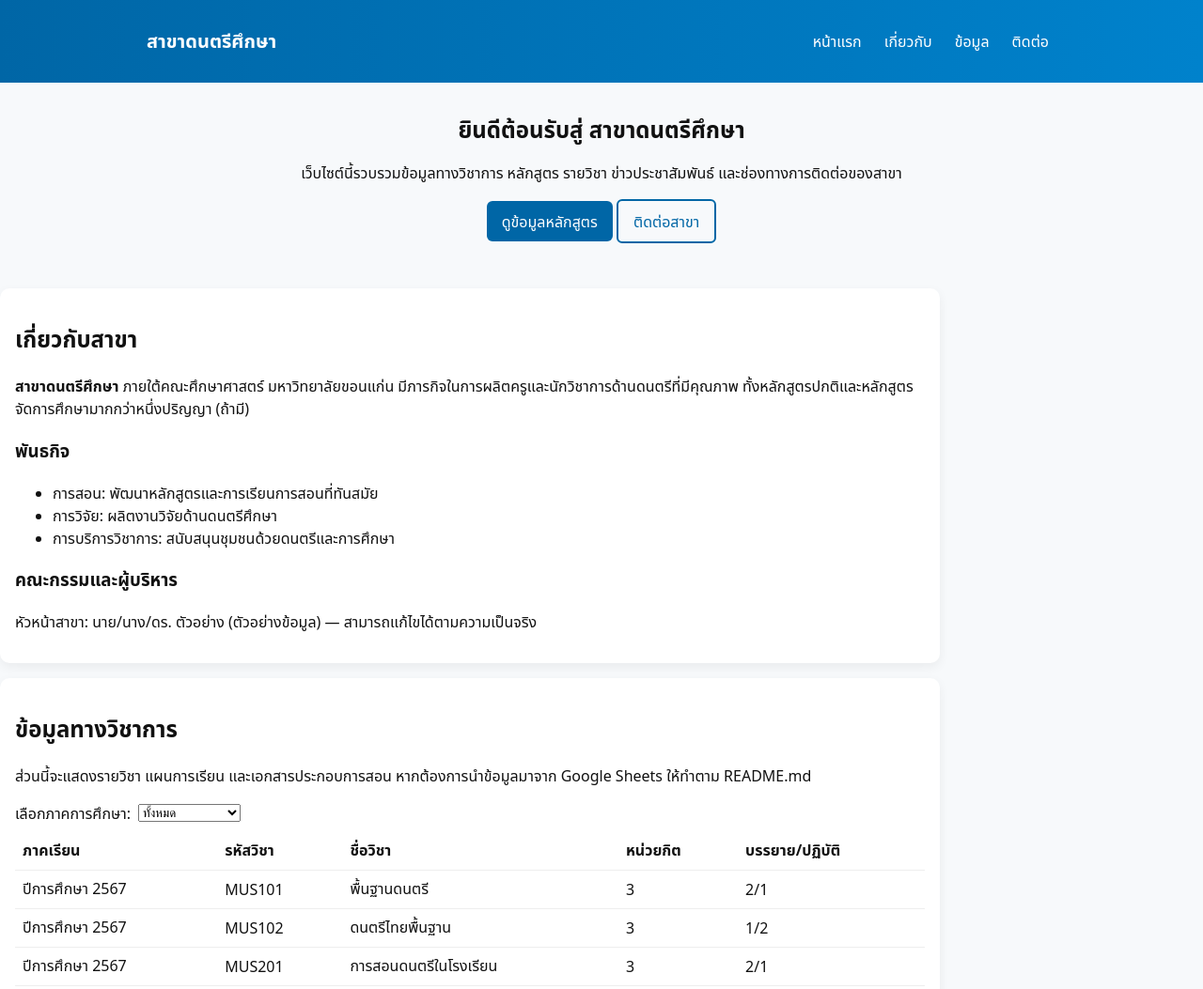
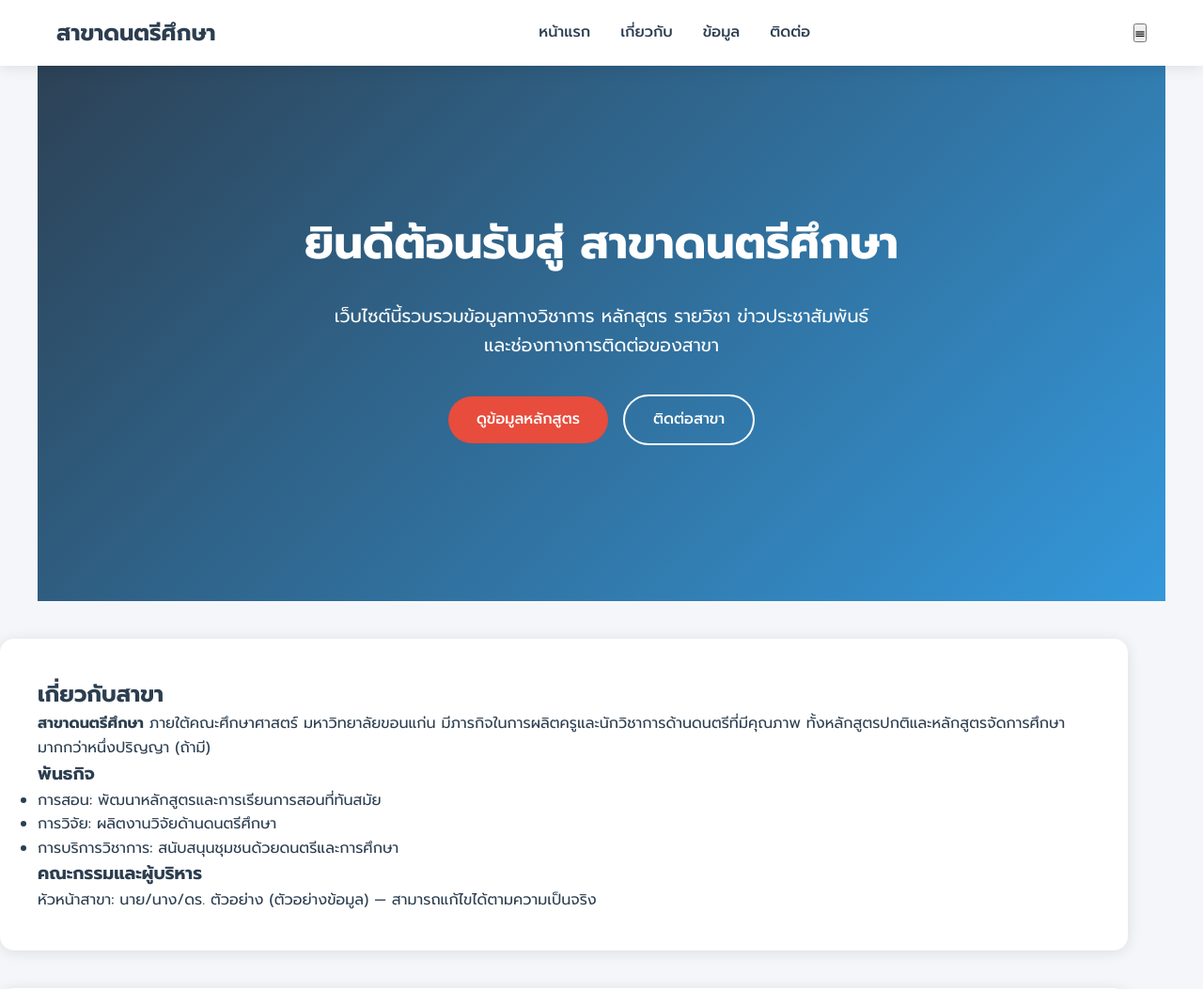
Before and after one commit to MUED3/academic.mued4.github.io, a plain HTML site: page index.html in a window 1280 px wide. Shown: the top 1053 px of the page at 94% size. Drawn offline with Linux system fonts and the light colour scheme.

Commit message:
update 12-8

```diff
--- a/assets/styles.css
+++ b/assets/styles.css
@@ -1,136 +1,226 @@
-/* Basic CSS for the department site */
+/* Modern Variables */
 :root {
-    --accent: #0066a6;
-    --muted: #666;
-    --bg: #f7f9fb;
-    --card: #fff;
+  --primary: #2c3e50;
+  --secondary: #e74c3c;
+  --accent: #3498db;
+  --background: #f5f6fa;
+  --text: #2c3e50;
+  --white: #ffffff;
+  --shadow: 0 2px 15px rgba(0,0,0,0.1);
+  --transition: all 0.3s ease;
 }
 
+/* Reset & Base Styles */
 * {
-    box-sizing: border-box
+  margin: 0;
+  padding: 0;
+  box-sizing: border-box;
 }
 
 body {
-    font-family: system-ui, -apple-system, Segoe UI, Roboto, 'Noto Sans Thai', "Noto Sans", sans-serif;
-    margin: 0;
-    background: var(--bg);
-    color: #111;
-    line-height: 1.5
+  font-family: 'Prompt', -apple-system, BlinkMacSystemFont, sans-serif;
+  line-height: 1.6;
+  color: var(--text);
+  background: var(--background);
 }
 
 .container {
-    max-width: 1000px;
+  max-width: 1200px;
   margin: 0 auto;
-    padding: 1rem
+  padding: 0 20px;
 }
 
+/* Header Styles */
 .site-header {
-    background: linear-gradient(90deg, var(--accent), #0082cc);
-    color: #fff;
-    padding: 0.5rem 0
+  background: var(--white);
+  box-shadow: var(--shadow);
+  position: fixed;
+  width: 100%;
+  top: 0;
+  z-index: 1000;
 }
 
 .site-header .container {
   display: flex;
+  justify-content: space-between;
   align-items: center;
-    gap: 1rem
+  padding: 1rem 20px;
 }
 
 .logo {
-    margin: 0;
-    font-size: 1.25rem
+  font-size: 1.5rem;
+  font-weight: 700;
+  color: var(--primary);
 }
 
 .nav {
-    margin-left: auto;
   display: flex;
-    gap: 0.5rem
+  gap: 2rem;
 }
 
-.nav a {
-    color: #fff;
+.nav-link {
+  color: var(--text);
   text-decoration: none;
-    padding: 0.5rem
+  font-weight: 500;
+  transition: var(--transition);
+  position: relative;
 }
 
-#menu-toggle {
-    display: none;
-    background: none;
-    border: none;
-    color: #fff;
-    font-size: 1.25rem
+.nav-link:after {
+  content: '';
+  position: absolute;
+  bottom: -5px;
+  left: 0;
+  width: 0;
+  height: 2px;
+  background: var(--secondary);
+  transition: var(--transition);
 }
 
+.nav-link:hover:after {
+  width: 100%;
+}
+
+/* Hero Section */
 .hero {
-    padding: 2rem 1rem;
-    text-align: center
+  padding: 120px 20px 60px;
+  text-align: center;
+  background: linear-gradient(135deg, var(--primary), var(--accent));
+  color: var(--white);
+  min-height: 80vh;
+  display: flex;
+  flex-direction: column;
+  justify-content: center;
+  align-items: center;
 }
 
 .hero h2 {
-    margin: 0 0 .5rem
+  font-size: 3rem;
+  margin-bottom: 1.5rem;
+}
+
+.hero p {
+  font-size: 1.2rem;
+  max-width: 600px;
+  margin: 0 auto 2rem;
+}
+
+/* Buttons */
+.btn {
+  display: inline-block;
+  padding: 12px 30px;
+  border-radius: 50px;
+  text-decoration: none;
+  transition: var(--transition);
+  font-weight: 500;
+  margin: 5px;
 }
 
 .btn {
-    display: inline-block;
-    padding: .6rem 1rem;
-    border-radius: 6px;
-    background: var(--accent);
-    color: #fff;
-    text-decoration: none;
+  background: var(--secondary);
+  color: var(--white);
   border: none;
-    cursor: pointer
 }
 
 .btn-outline {
   background: transparent;
-    border: 2px solid var(--accent);
-    color: var(--accent)
+  border: 2px solid var(--white);
 }
 
-.card {
-    background: var(--card);
-    padding: 1rem;
-    margin: 1rem 0;
-    border-radius: 10px;
-    box-shadow: 0 4px 12px rgba(0, 0, 0, 0.06)
+.btn:hover {
+  transform: translateY(-3px);
+  box-shadow: var(--shadow);
 }
 
-.data-controls {
-    display: flex;
-    align-items: center;
-    gap: 0.5rem;
-    margin-bottom: 0.5rem
+/* Card Sections */
+.card {
+  background: var(--white);
+  border-radius: 15px;
+  padding: 40px;
+  margin: 40px 0;
+  box-shadow: var(--shadow);
 }
 
+/* Tables */
 table {
   width: 100%;
-    border-collapse: collapse
+  border-collapse: collapse;
+  margin: 20px 0;
 }
 
-th,
-td {
-    padding: 0.5rem;
-    border-bottom: 1px solid #eee;
-    text-align: left
+th, td {
+  padding: 12px;
+  text-align: left;
+  border-bottom: 1px solid #ddd;
 }
 
-.muted {
-    color: var(--muted)
+th {
+  background: var(--primary);
+  color: var(--white);
 }
 
-.site-footer {
-    padding: 1rem 0;
-    text-align: center;
-    margin-top: 1rem
+/* Forms */
+form {
+  display: grid;
+  gap: 20px;
+  max-width: 600px;
+  margin: 0 auto;
 }
 
-@media(max-width:720px) {
+label {
+  display: block;
+  margin-bottom: 5px;
+  font-weight: 500;
+}
+
+input, textarea {
+  width: 100%;
+  padding: 12px;
+  border: 1px solid #ddd;
+  border-radius: 8px;
+  font-size: 1rem;
+}
+
+/* Footer */
+.site-footer {
+  background: var(--primary);
+  color: var(--white);
+  padding: 40px 0;
+  text-align: center;
+  margin-top: 60px;
+}
+
+/* Responsive Design */
+@media (max-width: 768px) {
   .nav {
-        display: none
+    display: none;
   }
 
   #menu-toggle {
     display: block;
-        margin-left: auto
+  }
+
+  .hero h2 {
+    font-size: 2rem;
+  }
+
+  .card {
+    padding: 20px;
   }
 }
+
+/* Animations */
+@keyframes fadeIn {
+  from { opacity: 0; transform: translateY(20px); }
+  to { opacity: 1; transform: translateY(0); }
+}
+
+.card {
+  animation: fadeIn 0.5s ease-out;
+}
+
+/* Utilities */
+.muted {
+  color: #666;
+  font-size: 0.9rem;
+}
--- a/index.html
+++ b/index.html
@@ -7,6 +7,7 @@
     <link rel="stylesheet" href="assets/styles.css">
     <meta name="description"
         content="เว็บไซต์สาขาดนตรีศึกษา คณะศึกษาศาสตร์ มหาวิทยาลัยขอนแก่น - ข้อมูลหลักสูตร รายวิชา ข่าวสาร และการติดต่อ">
+    <link href="https://fonts.googleapis.com/css2?family=Prompt:wght@300;400;500;700&display=swap" rel="stylesheet">
 </head>
 
 <body>
```
Lines whose indentation alone changed are shown as unchanged.
